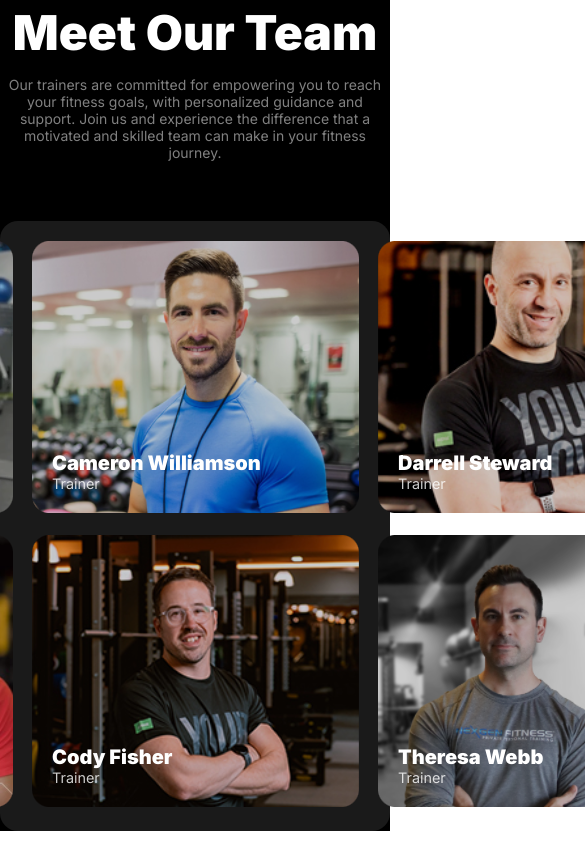
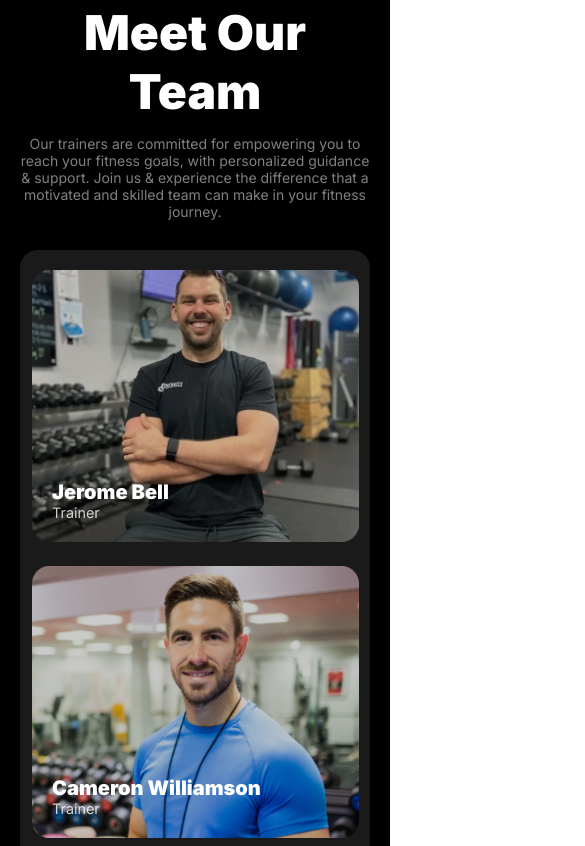
Before and after one commit to RizwanSiddiqui021/B10A2-RizwaN, a plain HTML site: page index.html in a window 390 px wide. Shown: the part 4278-5124 px from the top of the page, 585 px wide, since content can reach past the window. Drawn offline with Linux system fonts and the light colour scheme; a web font is replaced by a local one.

Commit message:
made the meet our team section responsive

```diff
--- a/index.html
+++ b/index.html
@@ -183,7 +183,7 @@
         <section class="our-team-section">
             <div class="our-team-texts">
                 <h3 class="our-team-title">Meet Our Team</h3>
-                <p class="our-team-description">Our trainers are committed for empowering you to reach your fitness goals, with personalized guidance and support. Join us and experience the difference that a motivated and skilled team can make in your fitness journey.</p>
+                <p class="our-team-description">Our trainers are committed for empowering you to reach your fitness goals, with personalized guidance & support. Join us & experience the difference that a motivated and skilled team can make in your fitness journey.</p>
             </div>
 
             <div class="team-photo-gallery">
--- a/styles/style.css
+++ b/styles/style.css
@@ -782,4 +782,22 @@ select option{
         padding-left: 12px;
         margin-bottom: 34px;
     }
+
+    /* our-team-section styles */
+
+    .our-team-section{
+        padding: 0 20px;
+    }
+
+    .our-team-description{
+        margin-bottom: 30px;
+    }
+
+    .row-1, .row-2{
+        grid-template-columns: repeat(1, 326px);
+    }
+
+    .row-2{
+        margin-top: 18px;
+    }
 }
```
